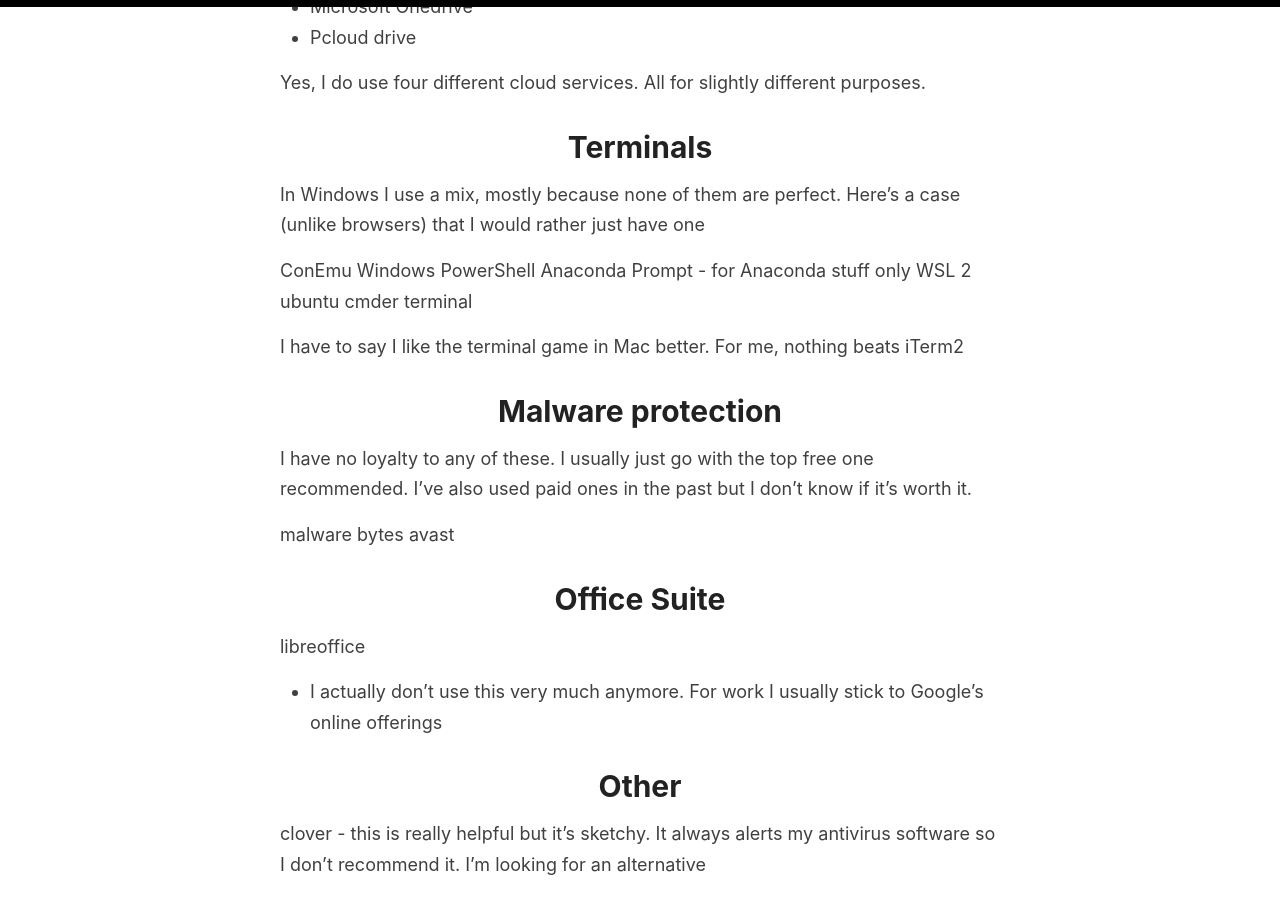
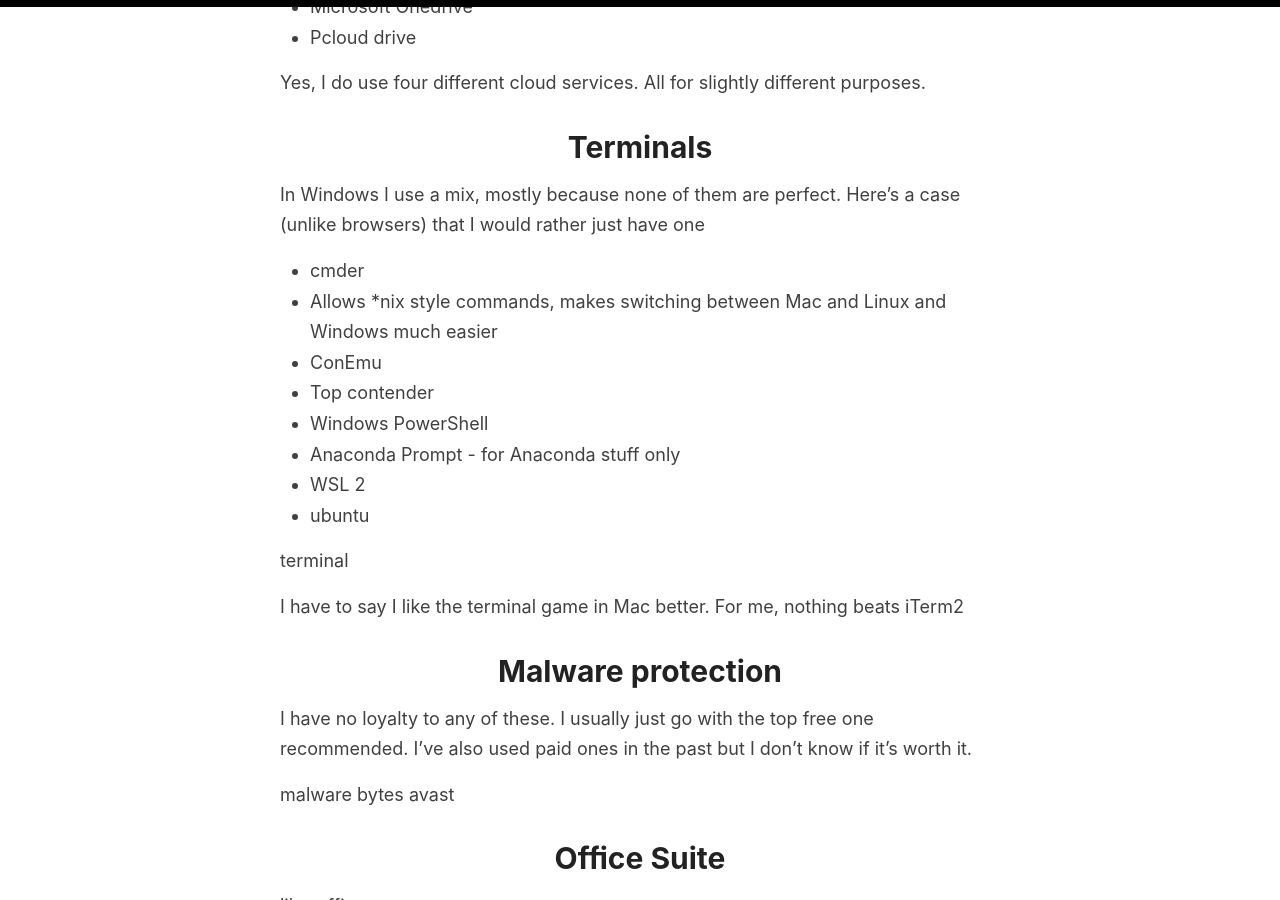
Before and after one commit to jss367/blog, a Jekyll site: the page built from _posts/2018-10-10-software-i-use.md, in a window 1280 px wide and 900 px high, scrolled down 3082 px. Built offline with Jekyll 4.4.1, drawn with Linux system fonts in a browser that asks for light colours.

Commit message:
Update 2018-10-10-software-i-use.md

```diff
--- a/_posts/2018-10-10-software-i-use.md
+++ b/_posts/2018-10-10-software-i-use.md
@@ -103,12 +103,15 @@ Yes, I do use four different cloud services. All for slightly different purposes
 
 In Windows I use a mix, mostly because none of them are perfect. Here's a case (unlike browsers) that I would rather just have one
 
-ConEmu
-Windows PowerShell
-Anaconda Prompt - for Anaconda stuff only
-WSL 2
-ubuntu
-cmder
+* cmder
+- Allows *nix style commands, makes switching between Mac and Linux and Windows much easier
+* ConEmu
+- Top contender
+* Windows PowerShell
+* Anaconda Prompt - for Anaconda stuff only
+* WSL 2
+* ubuntu
+
 terminal
 
 I have to say I like the terminal game in Mac better. For me, nothing beats iTerm2
```
